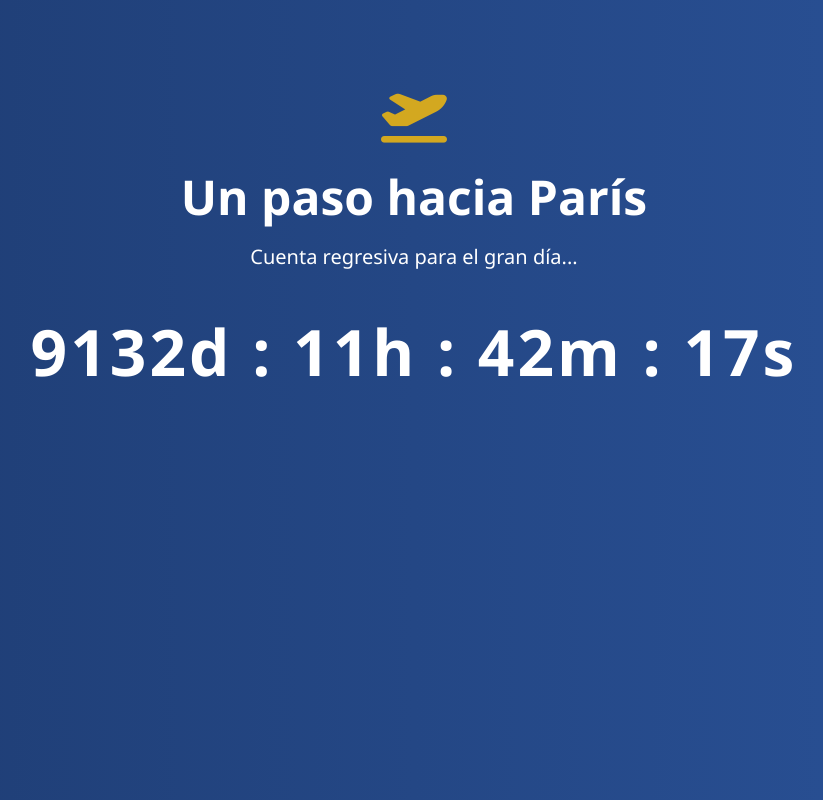
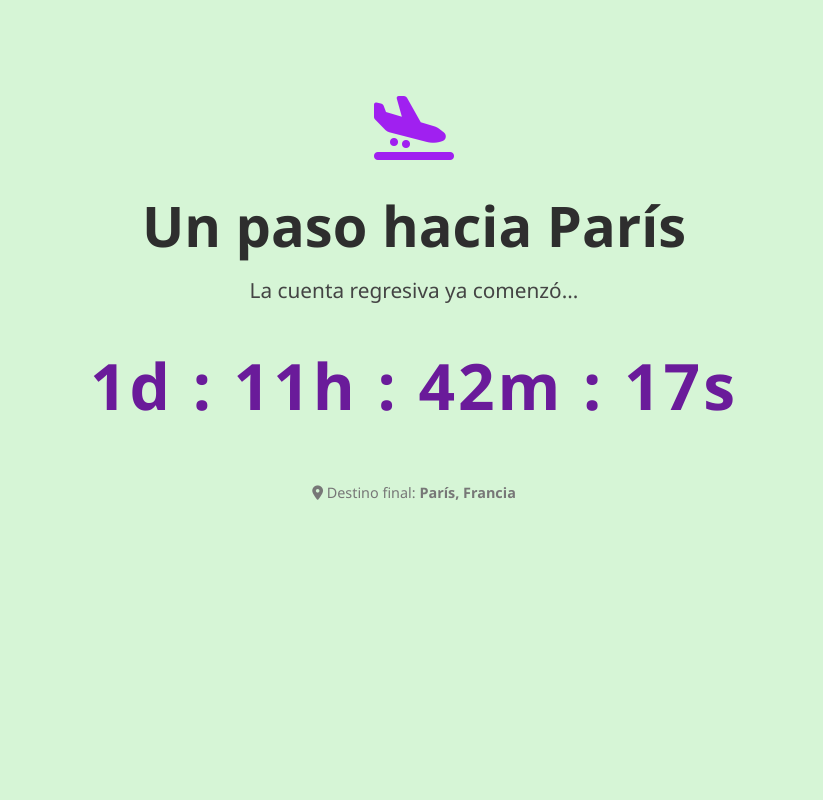
Before and after one commit to inzolito/eleven, a plain HTML site: page index.html in a window 1280 px wide. Shown: the whole page, without its empty margins (226-1049 px from the left). Drawn offline with nearby package versions, Linux system fonts and the light colour scheme.

Commit message:
Agrego cuenta regresiva hacia París

```diff
--- a/index.html
+++ b/index.html
@@ -14,44 +14,65 @@
   <!-- Estilos personalizados -->
   <style>
     body {
-      background: linear-gradient(to right, #1e3c72, #2a5298);
-      color: white;
+      background-color: #d6f5d6; /* verde pastel */
+      color: #2e2e2e;
       font-family: 'Segoe UI', sans-serif;
       text-align: center;
       padding-top: 5rem;
     }
+
     h1 {
-      font-size: 3rem;
+      font-size: 3.5rem;
       font-weight: bold;
       margin-bottom: 1rem;
     }
+
     #countdown {
       font-size: 4rem;
       font-weight: bold;
       margin-top: 2rem;
       letter-spacing: 3px;
+      color: #6a1b9a; /* morado oscuro */
     }
-    .icono {
-      font-size: 3rem;
-      color: #ffc107;
-      margin-bottom: 1rem;
-      animation: pulse 2s infinite;
+
+    .icono-avion {
+      font-size: 4rem;
+      color: #a020f0; /* morado */
+      animation: aterrizaje 2s ease-in-out infinite;
     }
-    @keyframes pulse {
-      0% { transform: scale(1); opacity: 1; }
-      50% { transform: scale(1.1); opacity: 0.8; }
-      100% { transform: scale(1); opacity: 1; }
+
+    .lead {
+      font-size: 1.3rem;
+      color: #444;
+    }
+
+    @keyframes aterrizaje {
+      0%   { transform: translateY(-10px) rotate(-5deg); opacity: 0.7; }
+      50%  { transform: translateY(0px) rotate(0deg); opacity: 1; }
+      100% { transform: translateY(-10px) rotate(-5deg); opacity: 0.7; }
+    }
+
+    .footer {
+      margin-top: 4rem;
+      font-size: 0.9rem;
+      color: #777;
     }
   </style>
 </head>
 <body>
 
   <div class="container">
-    <div class="icono"><i class="fas fa-plane-departure"></i></div>
+    <div class="icono-avion mb-3">
+      <i class="fas fa-plane-arrival"></i>
+    </div>
     <h1>Un paso hacia París</h1>
-    <p class="lead">Cuenta regresiva para el gran día...</p>
+    <p class="lead">La cuenta regresiva ya comenzó...</p>
 
     <div id="countdown">--:--:--:--</div>
+
+    <div class="footer mt-5">
+      <i class="fas fa-location-dot"></i> Destino final: <strong>París, Francia</strong>
+    </div>
   </div>
 
   <!-- jQuery -->
@@ -60,17 +81,17 @@
   <!-- Bootstrap JS -->
   <script src="https://cdn.jsdelivr.net/npm/bootstrap@5.3.3/dist/js/bootstrap.bundle.min.js"></script>
 
-  <!-- Script de cuenta regresiva -->
+  <!-- Cuenta regresiva -->
   <script>
     $(document).ready(function () {
-      const targetDate = new Date("2050-07-14T08:30:00").getTime();
+      const targetDate = new Date("2025-07-14T08:30:00").getTime();
 
       function updateCountdown() {
         const now = new Date().getTime();
         const distance = targetDate - now;
 
         if (distance < 0) {
-          $('#countdown').text("¡Llegó el momento!");
+          $('#countdown').text("¡Llegamos a París!");
           return;
         }
 
```
